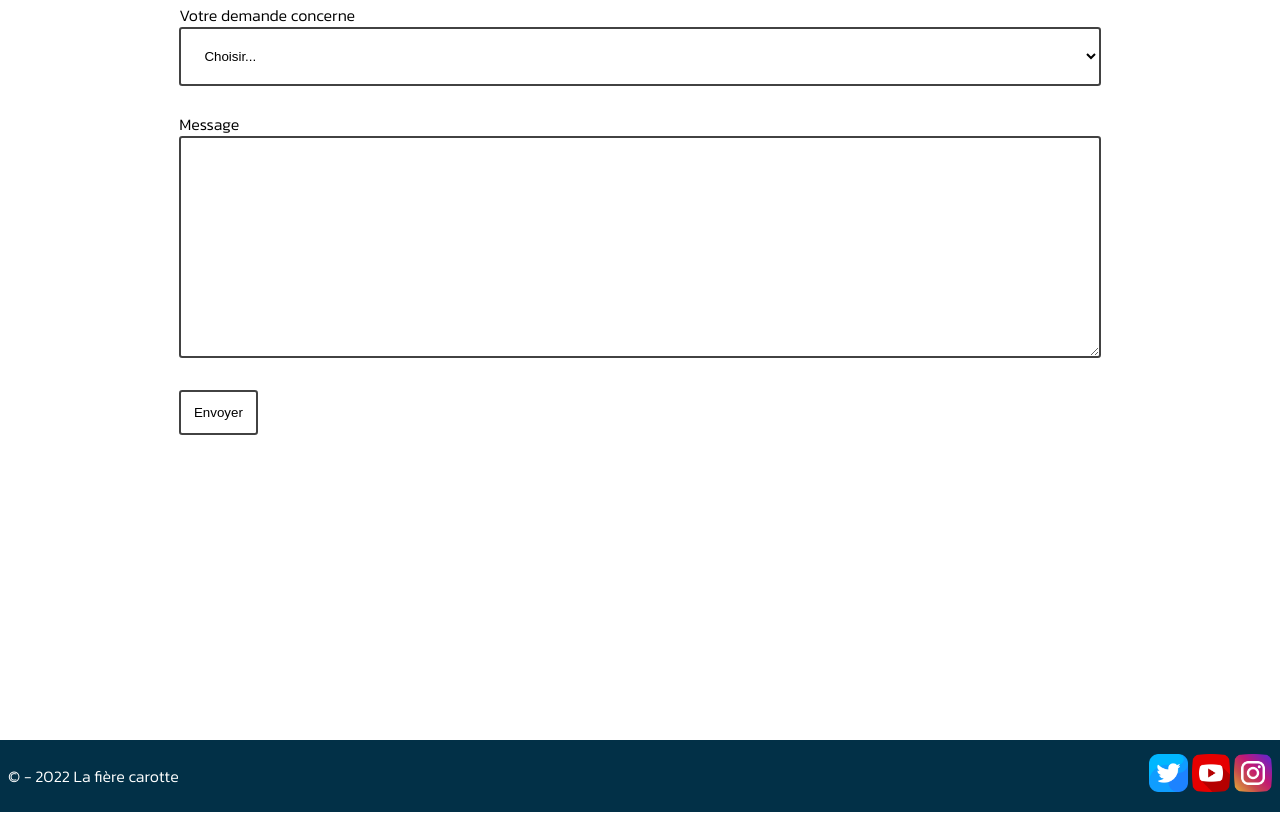
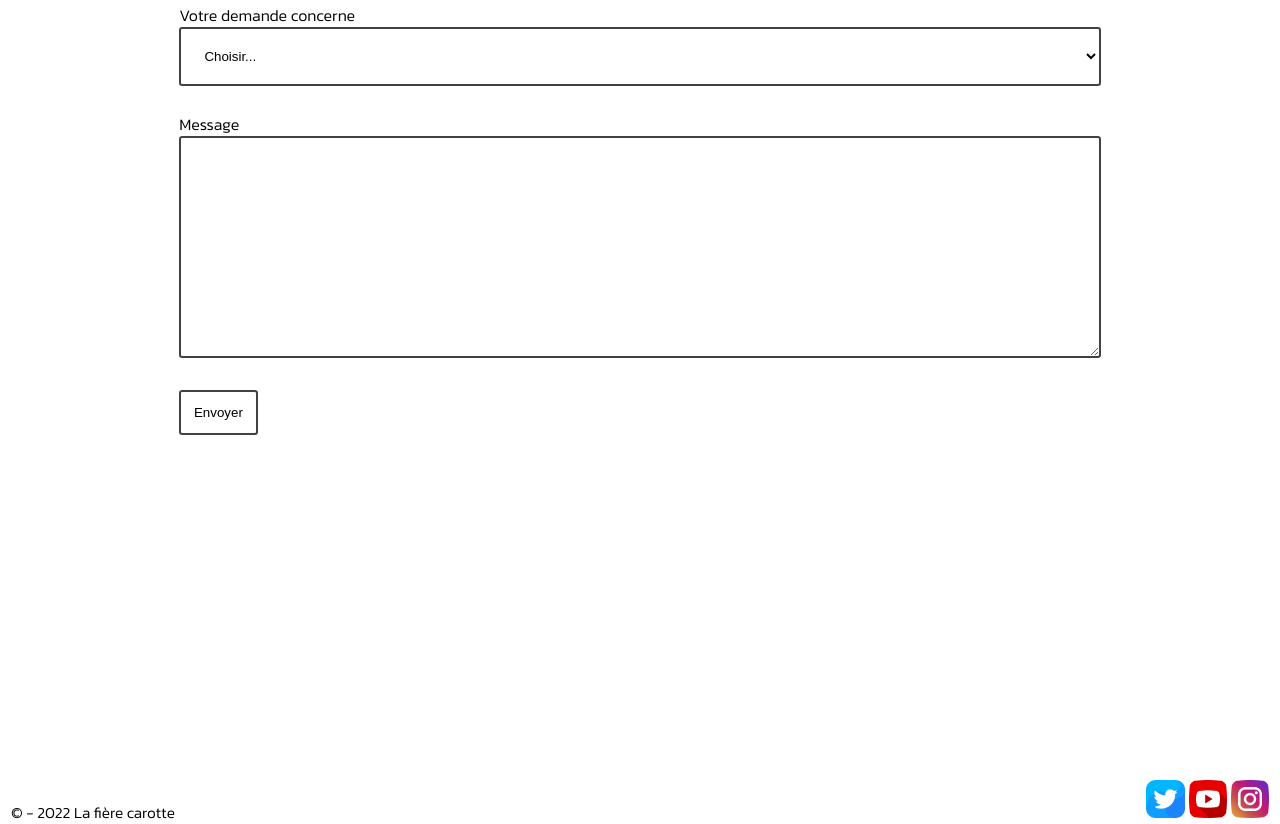
Before and after one commit to KevinFampou/Project-1-Restaurant, a plain HTML site: page static/contact.html in a window 1280 px wide. Shown: the part 762-1586 px from the top of the page. Drawn offline with Linux system fonts and the light colour scheme.

Commit message:
contact page footer fixed + position service page footer fixed

```diff
--- a/static/contact.css
+++ b/static/contact.css
@@ -254,23 +254,36 @@
 
         footer {
             display: flex;
-            flex-flow: row nowrap;
             justify-content: space-between;
-            align-items: center;
-            padding: calc(var(--text-spacing)*0.5);
-            background-color: var(--second-background-color);
+            align-items: flex-end;
+            margin: 0 0.6875rem;
+            padding-top: 2.5rem;
         }
 
         footer p {
-            font-size: medium;
-            color: var(--second-font-color);
+            font-size: 4vw;
+            margin-bottom: 0;
         }
 
         .logo-f img {
-            width: 3vw;
+            width: 13vw;
         }
 
         @media screen and (min-width: 768px) {
+            footer {
+                    display: flex;
+                    justify-content: space-between;
+                    align-items: flex-end;
+                    margin: 0 0.6875rem;
+                    padding-top: 2.5rem;
+            }
+            footer p {
+                font-size: 1.2vw;
+                margin-bottom: 0;
+            }
+            .logo-f img {
+                width: 3vw;
+            }
             .container {
                 max-width: 100%;
                 width: 100%;
@@ -298,36 +311,22 @@
                 height: 101vw;
                 padding: var(--imagery-spacing);
             }
-            @media screen and (min-width: 768px) {
-                .container {
-                    max-width: 100%;
-                    width: 100%;
-                    margin: 0;
+        }
+            @media screen and (min-width: 1024px) {
+                footer {
+                    display: flex;
+                    justify-content: space-between;
+                    align-items: flex-end;
+                    margin: 0 0.6875rem;
+                    padding-top: 2.5rem;
                 }
-                .nav-container .hamburger-lines {
-                    display: none;
+                footer p {
+                    font-size: 1.2vw;
+                    margin-bottom: 0;
                 }
-                .navbar .menu-items {
-                    padding-top: 0;
-                    height: 3.75rem;
-                    width: 100%;
-                    transform: none;
-                    display: flex;
-                    flex-direction: row;
-                    align-items: center;
-                    margin: 0;
-                    padding: 0;
-                    text-align: center;
+                .logo-f img {
+                    width: 3vw;
                 }
-                h2 {
-                    font-size: xx-large;
-                }
-                main>section:nth-of-type(2) {
-                    height: 101vw;
-                    padding: var(--imagery-spacing);
-                }
-            }
-            @media screen and (min-width: 1024px) {
                 .container {
                     max-width: 100%;
                     width: 100%;
@@ -352,3 +351,4 @@
                     height: 81vw;
                     padding: var(--imagery-spacing);
                 }
+            }
--- a/static/services.css
+++ b/static/services.css
@@ -204,11 +204,15 @@ h1 {
     width: 25vw;
 }
 
+
+
 footer {
     display: flex;
     justify-content: space-between;
     align-items: flex-end;
-    margin: 0 0.6875rem;
+    margin-left:  0.6875rem;
+    margin-right: 0.6875rem;
+    margin-top: 12rem;
     padding-top: 2.5rem;
 }
 
```
